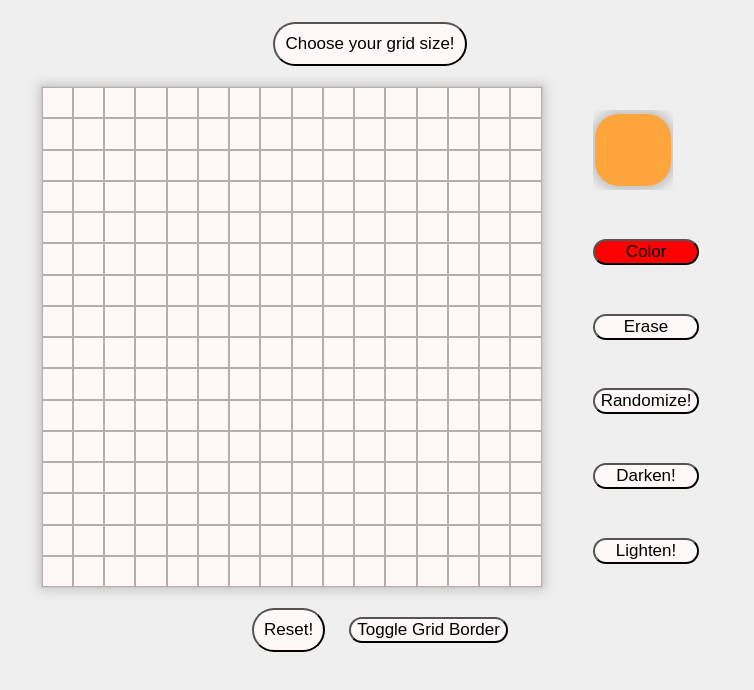
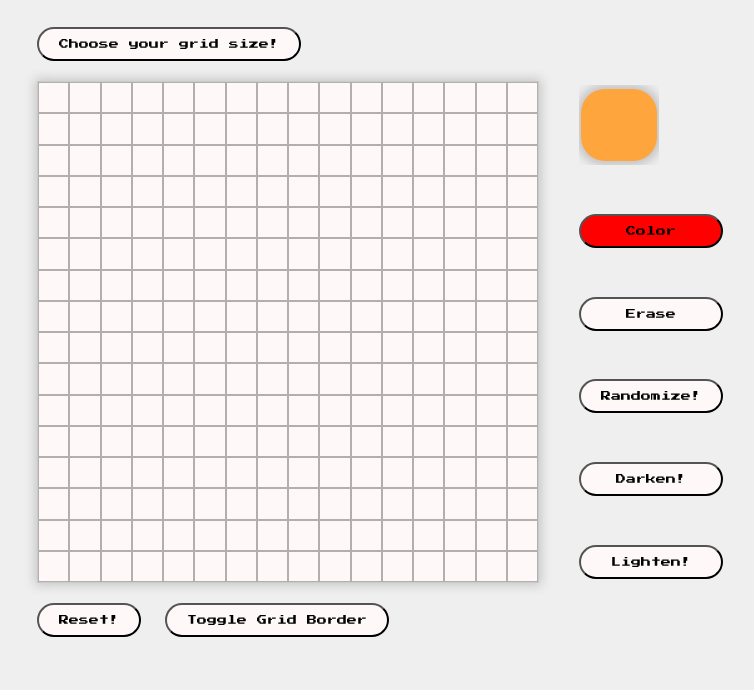
Before and after one commit to citronoiseau/etch-a-sketch-odin, a plain HTML site: page index.html in a window 1280 px wide. Shown: the part 76-766 px from the top of the page, without its empty margins (270-1024 px from the left). Drawn offline with Linux system fonts and the light colour scheme; a web font is replaced by a local one.

Commit message:
finished css layout

```diff
--- a/index.html
+++ b/index.html
@@ -8,16 +8,19 @@
     <link rel="preconnect" href="https://fonts.googleapis.com" />
     <link rel="preconnect" href="https://fonts.gstatic.com" crossorigin />
     <link
-      href="https://fonts.googleapis.com/css2?family=DotGothic16&family=Silkscreen&display=swap"
+      href="https://fonts.googleapis.com/css2?family=Press+Start+2P&family=Silkscreen&display=swap"
       rel="stylesheet"
     />
   </head>
   <body>
     <h1>Etch-A-Sketch!</h1>
+
+    <div class="menu">
+      <div class="grid-controls">
         <button class="gridSizeChoose">Choose your grid size!</button>
-    <div class="menu">
+        <div class="grid-color-controls">
           <div class="grid-container"></div>
-      <div class="controls-container">
+          <div class="colorBtns">
             <input type="color" class="colorPick" value="#FFA53D" />
             <button id="colorMode" class="active">Color</button>
             <button id="eraserMode">Erase</button>
@@ -28,6 +31,8 @@
         </div>
         <button class="reset-button">Reset!</button>
         <button class="toggle-border">Toggle Grid Border</button>
+      </div>
+    </div>
 
     <script src="script.js"></script>
   </body>
--- a/styles.css
+++ b/styles.css
@@ -1,12 +1,5 @@
 body {
   background-color: #efefef;
-  text-align: center;
-}
-.menu {
-  display: flex;
-  flex-wrap: wrap;
-  gap: 50px;
-  justify-content: center;
 }
 h1 {
   margin: 5px;
@@ -14,10 +7,21 @@ h1 {
   font-family: "Silkscreen", sans-serif;
   font-size: 50px;
 }
-.controls-container {
+.menu {
+  margin-top: 30px;
   display: flex;
+  flex-wrap: wrap;
+  justify-content: center;
+}
+
+.grid-color-controls {
+  display: flex;
+}
+
+.colorBtns {
+  display: flex;
+  justify-content: space-around;
   flex-direction: column;
-  justify-content: space-around;
 }
 .colorPick {
   border: none;
@@ -26,6 +30,7 @@ h1 {
   height: 80px;
   padding: 0;
   transition: all 0.3s ease;
+  margin-left: 20px;
 }
 
 .colorPick::-webkit-color-swatch {
@@ -45,6 +50,7 @@ h1 {
   background-color: #fef8f8;
   border: 1px solid #cacaca;
   box-shadow: 0 0 10px 2px rgba(101, 101, 101, 0.3);
+  margin: 20px;
 }
 .gridElement {
   box-sizing: border-box;
@@ -53,16 +59,14 @@ h1 {
 .toggleBorder {
   border: none;
 }
-.gridSizeChoose,
-.reset-button {
-  margin: 20px;
-  padding: 10px;
-}
+
 button {
-  font-family: "DotGothic16", sans-serif;
-  font-size: 17px;
+  font-family: "Press Start 2P", sans-serif;
+  font-size: 10px;
   border-radius: 24px;
+  padding: 10px 20px;
   background-color: #fef8f8;
+  margin-left: 20px;
 }
 .active {
   background-color: red;
```
Lines whose indentation alone changed are shown as unchanged.
